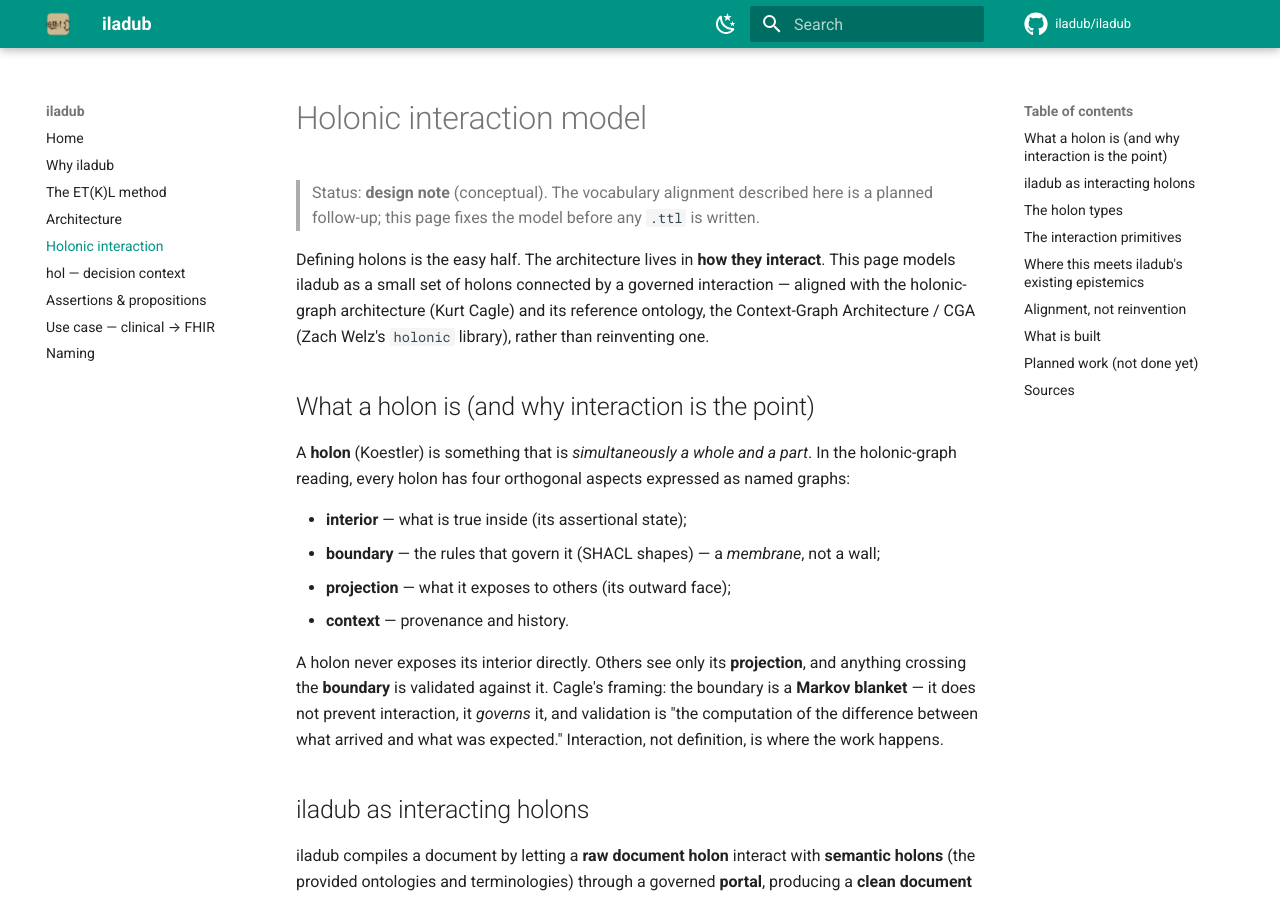
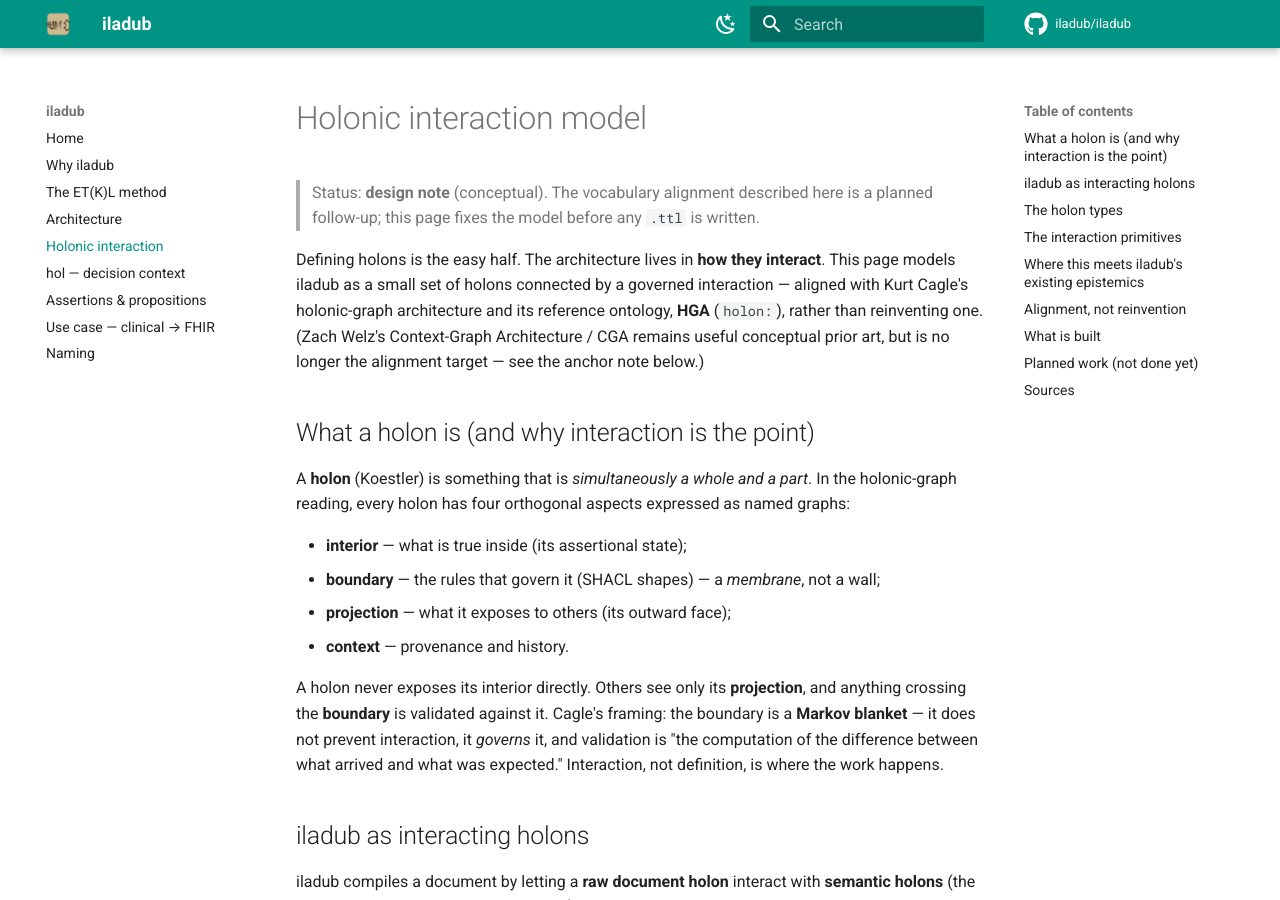
Before and after one commit to iladub/iladub, an MkDocs documentation site: the page built from docs/holonic-interaction.md, in a window 1280 px wide and 900 px high. Built offline with MkDocs 1.6.1 and Material for MkDocs 9.7.7, drawn with Linux system fonts in a browser that asks for light colours; comment, search, counter and statistics services are not loaded; some of the changed text lies outside the part shown.

Commit message:
docs: fix prose coherence with iladub-root architecture (dec portability, project family, HGA anchor)
Co-Authored-By: Claude Sonnet 4.6 <noreply@anthropic.com>

```diff
--- a/docs/holonic-interaction.md
+++ b/docs/holonic-interaction.md
@@ -5,9 +5,10 @@
 
 Defining holons is the easy half. The architecture lives in **how they interact**.
 This page models iladub as a small set of holons connected by a governed interaction —
-aligned with the holonic-graph architecture (Kurt Cagle) and its reference ontology,
-the Context-Graph Architecture / CGA (Zach Welz's `holonic` library), rather than
-reinventing one.
+aligned with Kurt Cagle's holonic-graph architecture and its reference ontology,
+**HGA** (`holon:`), rather than reinventing one. (Zach Welz's Context-Graph Architecture /
+CGA remains useful conceptual prior art, but is no longer the alignment target — see the
+anchor note below.)
 
 ## What a holon is (and why interaction is the point)
 
@@ -67,7 +68,7 @@ specifically an **alignment holon**.
 
 ## The interaction primitives
 
-These are what `dec` was missing — and what make the model an *interaction* model:
+These are what a decision-holon-only model lacks — and what make the model an *interaction* model:
 
 1. **The membrane.** A holon's boundary is its SHACL shapes. Validating the interior
    against the boundary yields a health — **Intact / Weakened / Compromised**. For the
```
Also changed, not shown: README.md (+6 -3 lines), docs/dec.md (+3 -2 lines).
